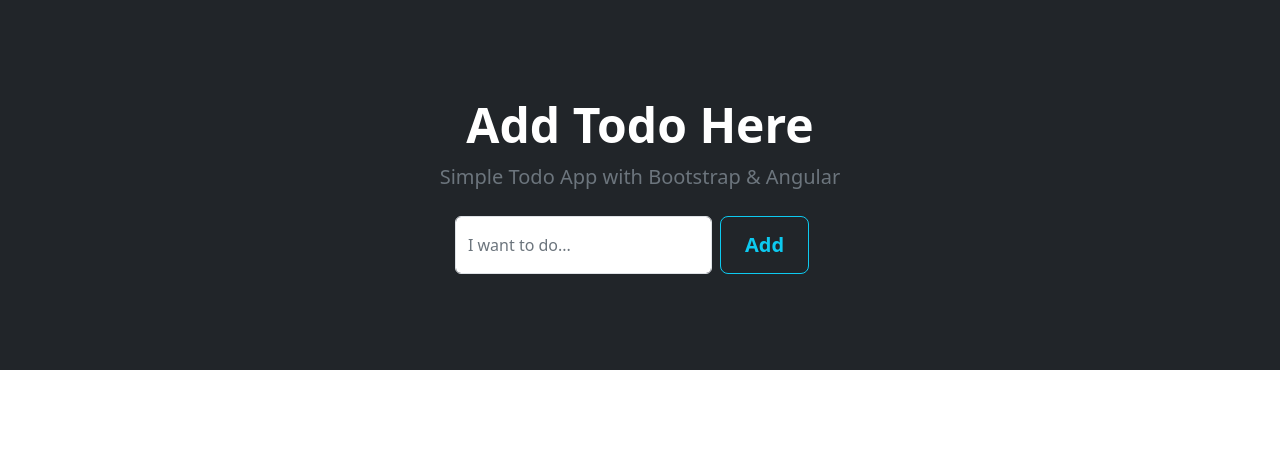
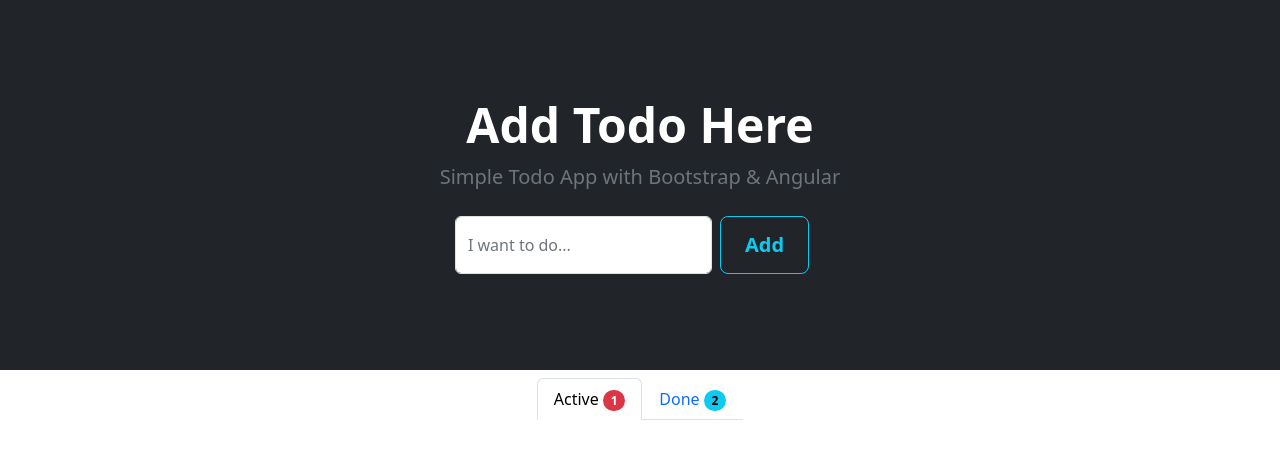
Before and after one commit to YasinDehfuli/Angular-Todo-App, an Angular app: page / in a window 1280 px wide. Shown: the top 458 px of the page. Built offline with nearby package versions, Linux system fonts and the light colour scheme.

Commit message:
chore(edit-todo): added edit todo option and hande edit todos get new value and close input

```diff
--- a/src/app/components/todo/todo.component.html
+++ b/src/app/components/todo/todo.component.html
@@ -8,8 +8,8 @@
         </span>
         <ng-template #edit_template>
           <div class="form-floating">
-             <input type="text" class="form-control" id="edit-todo" placeholder="Password">
-             <label for="edit-todo"> {{ todo.text }} </label>
+            <input type="text" class="form-control" id="edit-todo" [(ngModel)]="initialValue">
+            <label for="edit-todo"> {{ todo.text }} </label>
           </div>
         </ng-template>
       </label>
@@ -21,7 +21,7 @@
     <ng-template #submit_button_template>
       <div class="d-flex gap-2">
         <button type="button" class="btn btn-sm btn-danger" (click)="doCancelChangeTodo()">Cancel</button>
-        <button type="button" class="btn btn-sm btn-secondary" >Submit</button>
+        <button type="button" class="btn btn-sm btn-secondary" (click)="doSubmitEditTodo()">Submit</button>
       </div>
     </ng-template>
   </li>
--- a/src/app/components/todo/todo.component.ts
+++ b/src/app/components/todo/todo.component.ts
@@ -1,24 +1,31 @@
 import {Component, Input} from '@angular/core';
 import {NgIf} from '@angular/common';
+import {FormsModule} from '@angular/forms';
 
 @Component({
   selector: 'app-todo',
   imports: [
-    NgIf
+    NgIf,
+    FormsModule
   ],
   templateUrl: './todo.component.html',
   styleUrl: './todo.component.scss'
 })
 export class TodoComponent {
   @Input('todoItem') todo!: { key: number; done: boolean; text: string };
-  hasDoEditSelected : boolean = false;
+  hasDoEditSelected: boolean = false;
+  initialValue: string = ''
 
-
-  doEditTodo(){
+  doEditTodo() {
     this.hasDoEditSelected = true;
   }
 
-  doCancelChangeTodo(){
+  doCancelChangeTodo() {
     this.hasDoEditSelected = false;
   }
+
+  doSubmitEditTodo() {
+    this.todo.text = this.initialValue
+    this.doCancelChangeTodo()
+  }
 }
--- a/src/app/components/todos/todos.component.html
+++ b/src/app/components/todos/todos.component.html
@@ -1,5 +1,21 @@
+<div class="d-flex justify-content-center mt-2">
+  <ul class="nav nav-tabs">
+    <li class="nav-item position-relative">
+      <a class="nav-link active" aria-current="page" href="#">
+        Active
+        <span class="badge rounded-pill text-bg-danger">1</span>
+      </a>
+
+    </li>
+    <li class="nav-item">
+      <a class="nav-link" href="#">
+        Done
+        <span class="badge rounded-pill text-bg-info">2</span>
+      </a>
+    </li>
+  </ul>
+</div>
+
 <section class="d-flex flex-column align-items-center">
-  <app-todo *ngFor="let todo of todos" [todoItem]="todo"  class="col-6 mb-2 mt-2">
-
-  </app-todo>
+  <app-todo *ngFor="let todo of todos" [todoItem]="todo" class="col-6 mb-2 mt-2"></app-todo>
 </section>
```
